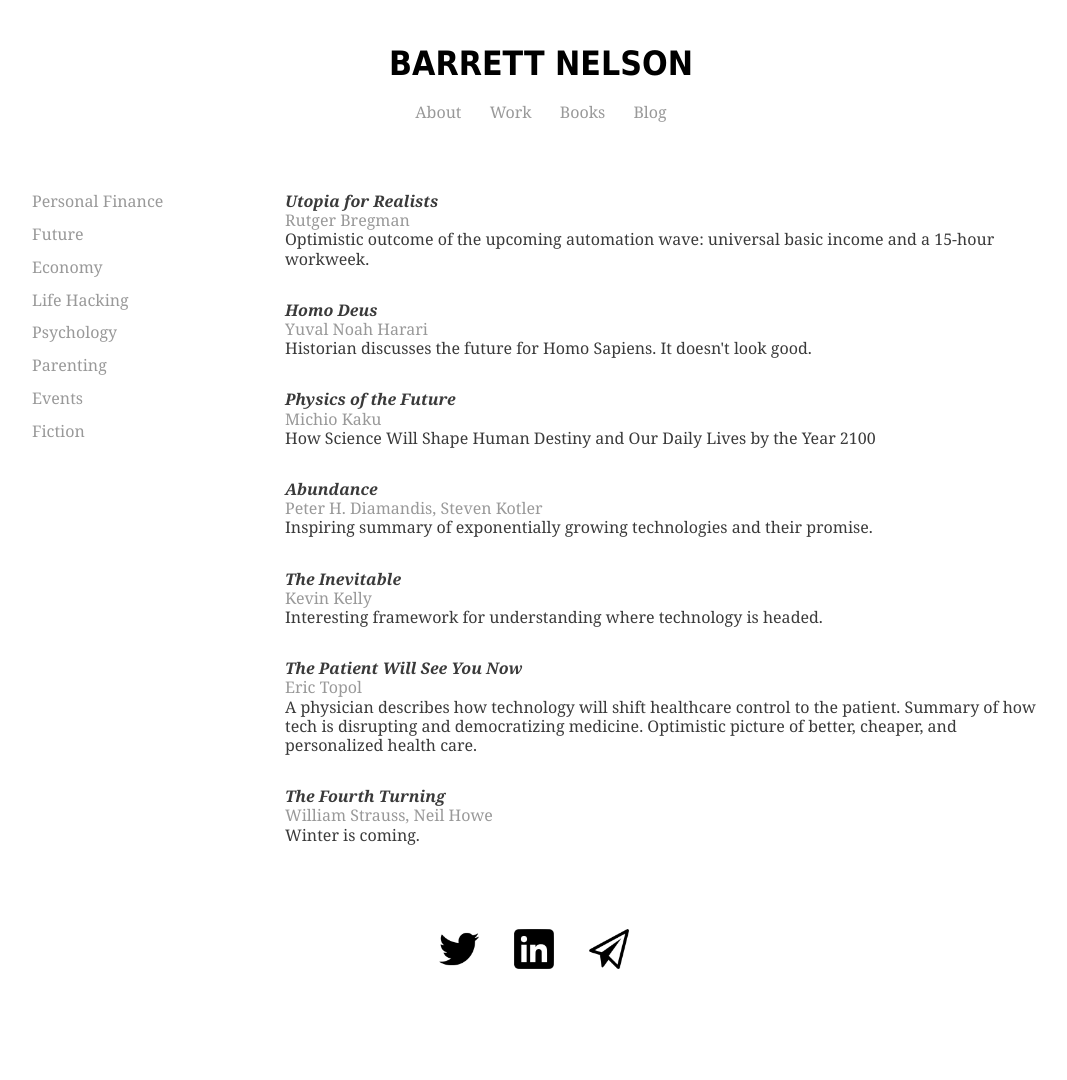
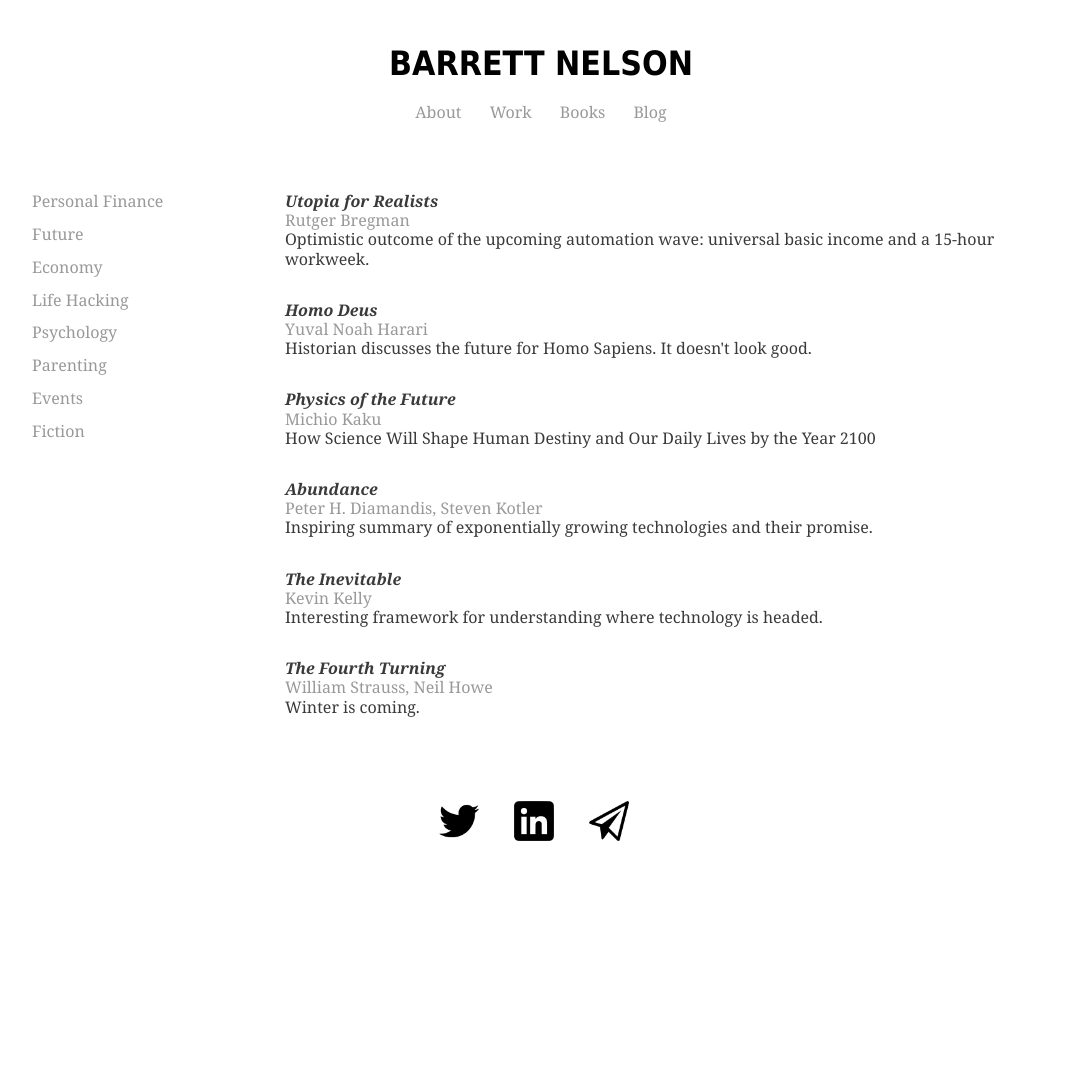
Before and after one commit to bstnel/bstnel.github.io, a Jekyll site: the page books/future/index.html, which Jekyll copies as it is, in a window 1280 px wide. Shown: the whole page, without its empty margins (99-1166 px from the left). Built offline with Jekyll 4.4.1, drawn with Linux system fonts in a browser that asks for light colours.

Commit message:
Update index.html

```diff
--- a/books/future/index.html
+++ b/books/future/index.html
@@ -69,11 +69,7 @@
   <h4>Kevin Kelly</h4>
   <h5>Interesting framework for understanding where technology is headed.</h5>
       </p>
-      <p>
-          <h3>The Patient Will See You Now</h3>
-  <h4>Eric Topol</h4>
-  <h5>A physician describes how technology will shift healthcare control to the patient. Summary of how tech is disrupting and democratizing medicine. Optimistic picture of better, cheaper, and personalized health care. </h5>
-      </p>
+
         <p>
           <h3>The Fourth Turning</h3>
   <h4>William Strauss, Neil Howe</h4>
```
